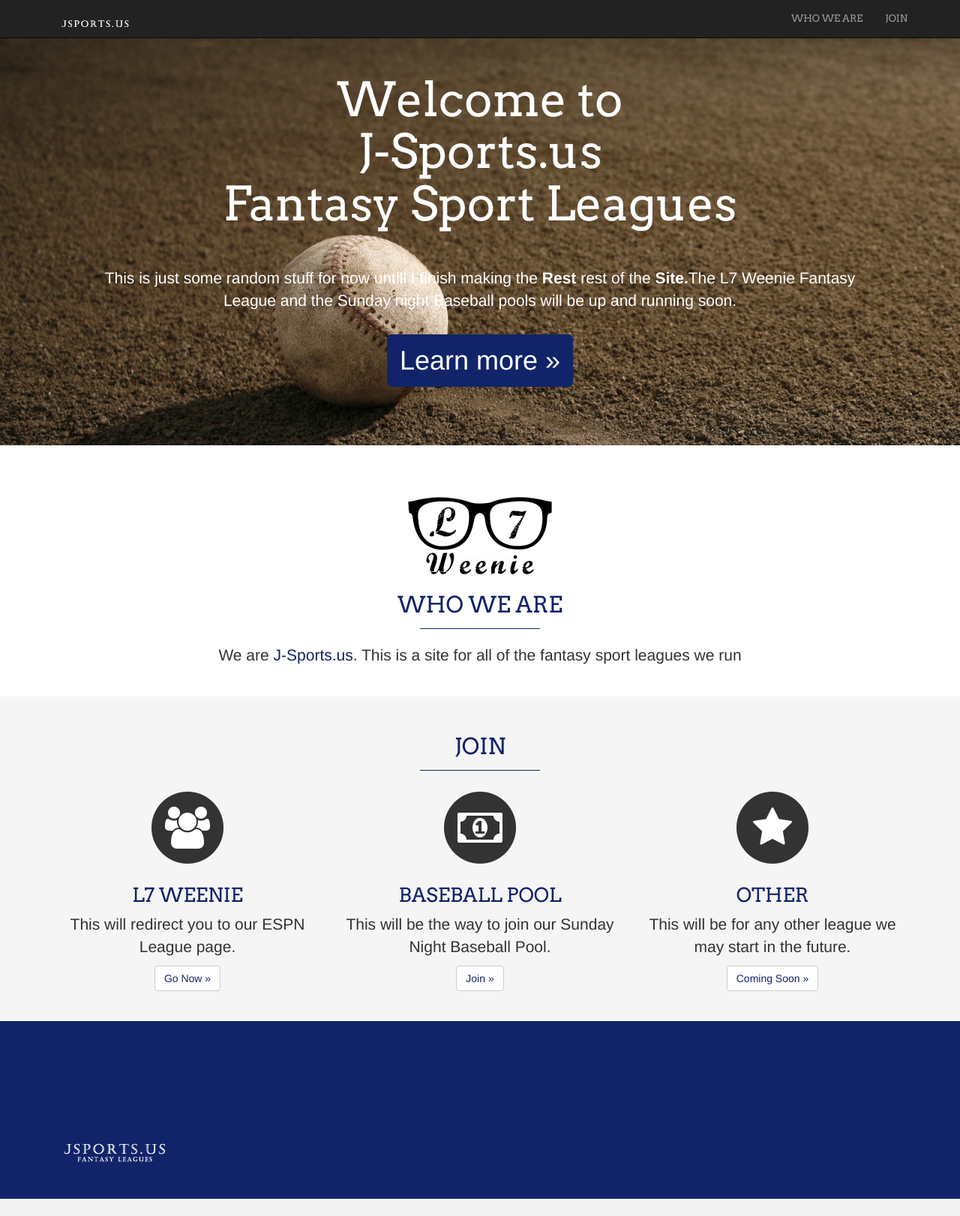
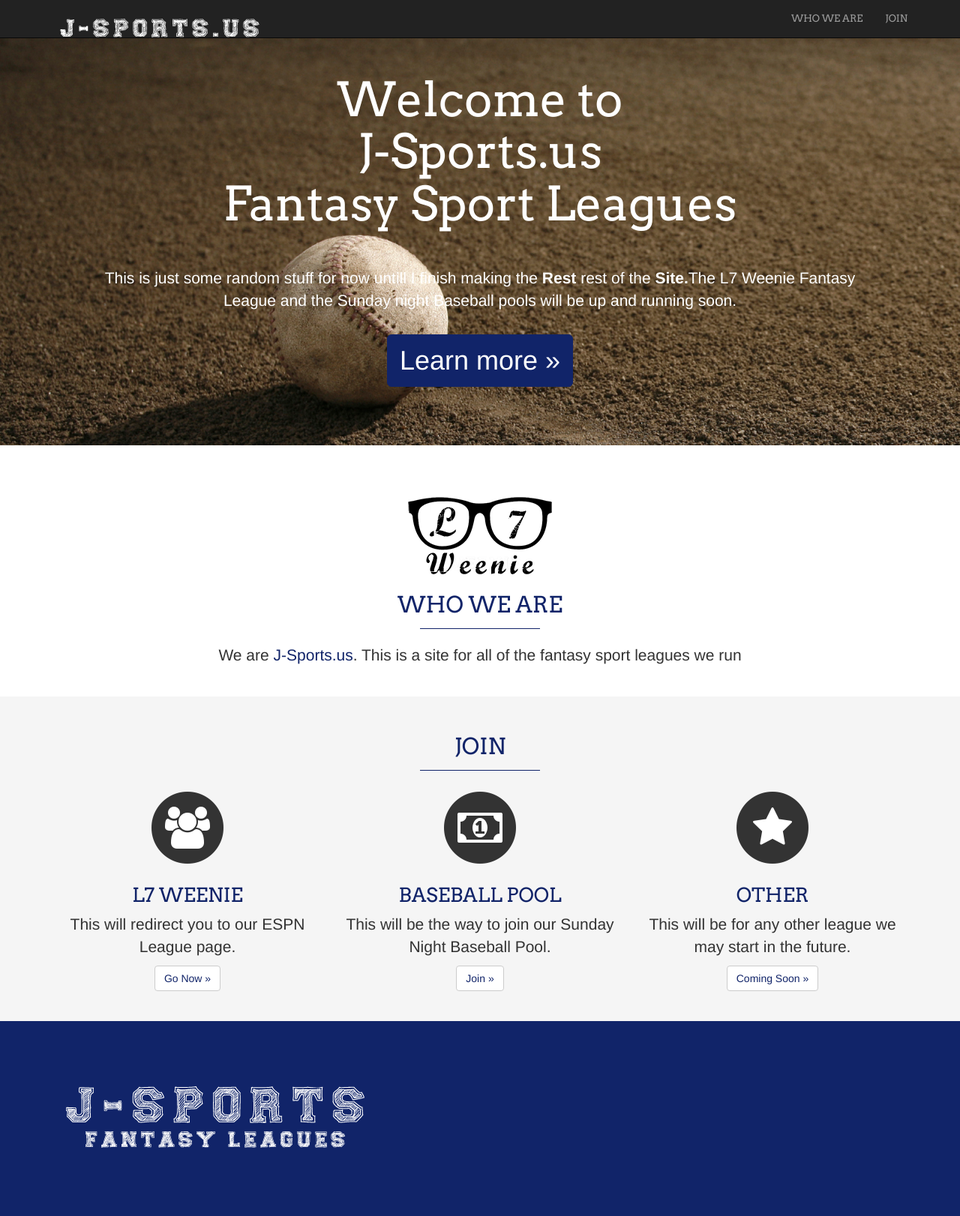
Before and after one commit to jhost84/jhost84.github.io, a PHP site: page / in a window 1280 px wide. Shown: the whole page at 75% size. Before the commit the page ends 1599 px from the top, so only its background shows below. Run offline with PHP 8.4, Linux system fonts and the light colour scheme; some libraries are stand-ins or nearby versions.

Commit message:
last one banners

```diff
--- a/css/custom.css
+++ b/css/custom.css
@@ -13,8 +13,8 @@ ul.nav{
 
 footer {
 background-color: #112469;
-padding-top: 150px;
-padding-bottom: 30px;
+padding-top: 50px;
+padding-bottom: 50px;
 }
 
 #get-involved {
--- a/index.html
+++ b/index.html
@@ -107,7 +107,7 @@
 
   <footer>
      <div class="container">
-        <p><img src="images/million_foot1.png"></p>
+        <p><img src="images/footlogo.png"></p>
       </div>
   </footer>
 
```
Also changed, not shown: images/footlogo.png (added), images/top_logo1.png.
